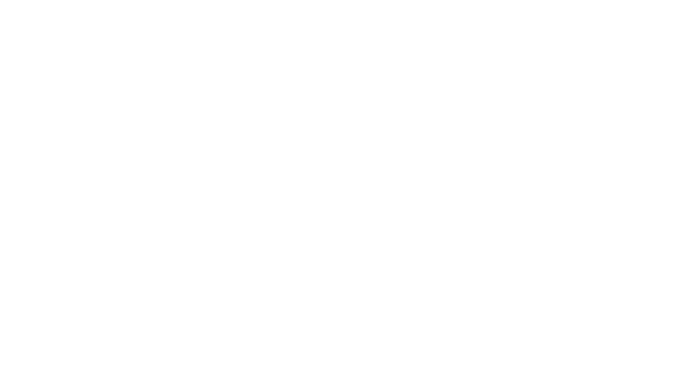
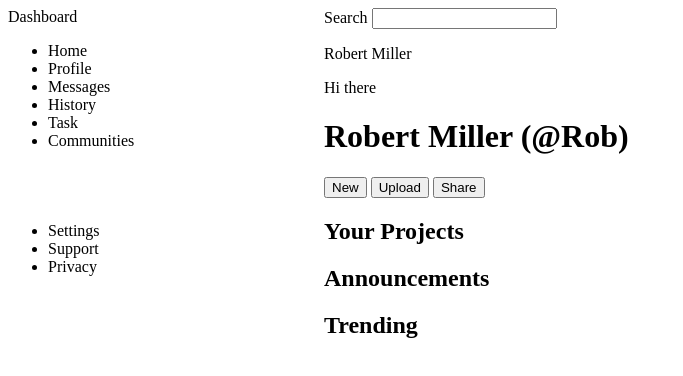
Before and after one commit to milliani85/admin-dashboard, a plain HTML site: page index.html in a window 1280 px wide. Shown: the whole page, without its empty margins (0-683 px from the left). Drawn offline with Linux system fonts and the light colour scheme.

Commit message:
Add some of the beginnig HTML and content and a basic grid layout for the main container

```diff
--- a/index.html
+++ b/index.html
@@ -8,6 +8,54 @@
     <link rel="stylesheet" href="styles.css">
 </head>
 <body>
+    <div class="main-container">
 
+        <div class="header">
+            <label for="search">Search</label>
+            <input type="search" id="search" name="search">
+            <p>Robert Miller</p>
+            <p>Hi there</p>
+            <h1>Robert Miller (@Rob)</h1>
+            <div class="nav-buttons-container">
+                <button>New</button>
+                <button>Upload</button>
+                <button>Share</button>
+            </div>
+        </div>
+
+        <div class="sidebar">
+            <div class="sidebar-header">Dashboard</div>
+            <div class="sidebar-menu">
+                <ul>
+                    <li>Home</li>
+                    <li>Profile</li>
+                    <li>Messages</li>
+                    <li>History</li>
+                    <li>Task</li>
+                    <li>Communities</li>
+                    <br><br><br><br>
+                    <li>Settings</li>
+                    <li>Support</li>
+                    <li>Privacy</li>
+                </ul>
+            </div>
+        </div>
+
+        <div class="main-content">
+            <h2>Your Projects</h2>
+            <div class="project"></div>
+            <div class="project"></div>
+            <div class="project"></div>
+            <div class="project"></div>
+            <div class="project"></div>
+            <div class="project"></div>
+
+            <h2>Announcements</h2>
+            <div class="announcements"></div>
+
+            <h2>Trending</h2>
+            <div class="trending"></div>
+        </div>
+    </div>
 </body>
 </html>
--- a/styles.css
+++ b/styles.css
@@ -0,0 +1,17 @@
+.main-container{
+    display: grid;
+    grid-template-columns: 1fr 3fr;
+}
+
+.header {
+    grid-column: 2;
+}
+
+.sidebar {
+    grid-column: 1;
+    grid-row: 1/4;
+}
+
+.main-content {
+    grid-column: 2;
+}
```
